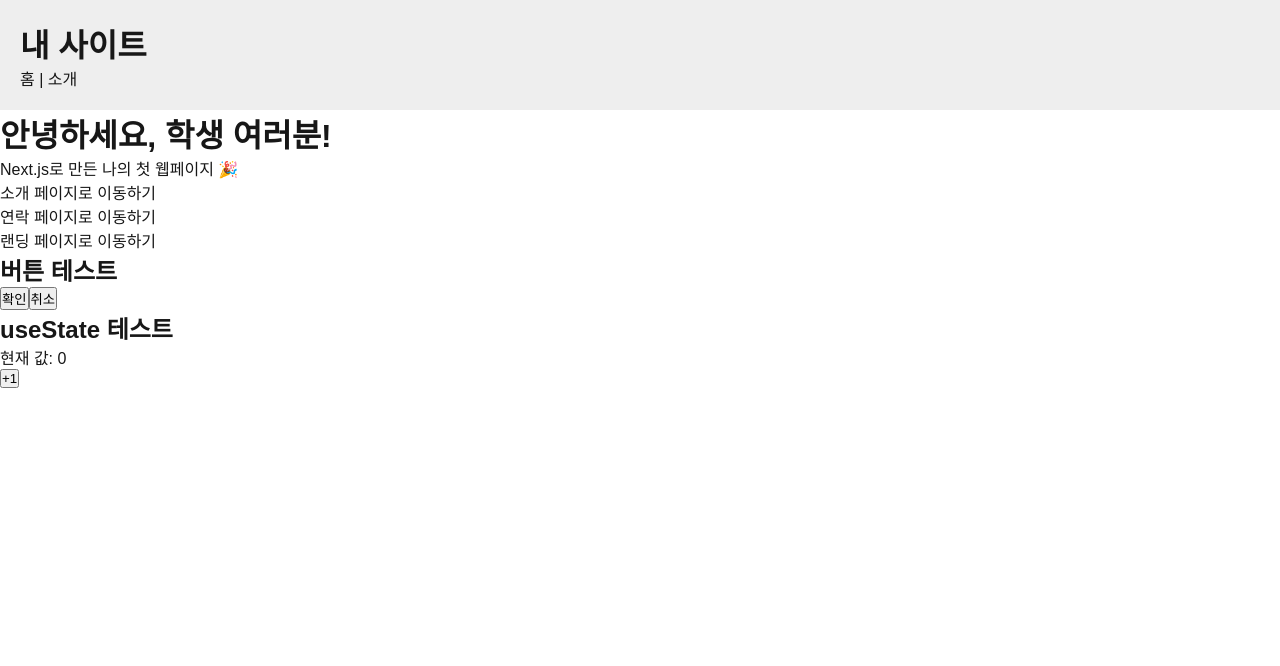
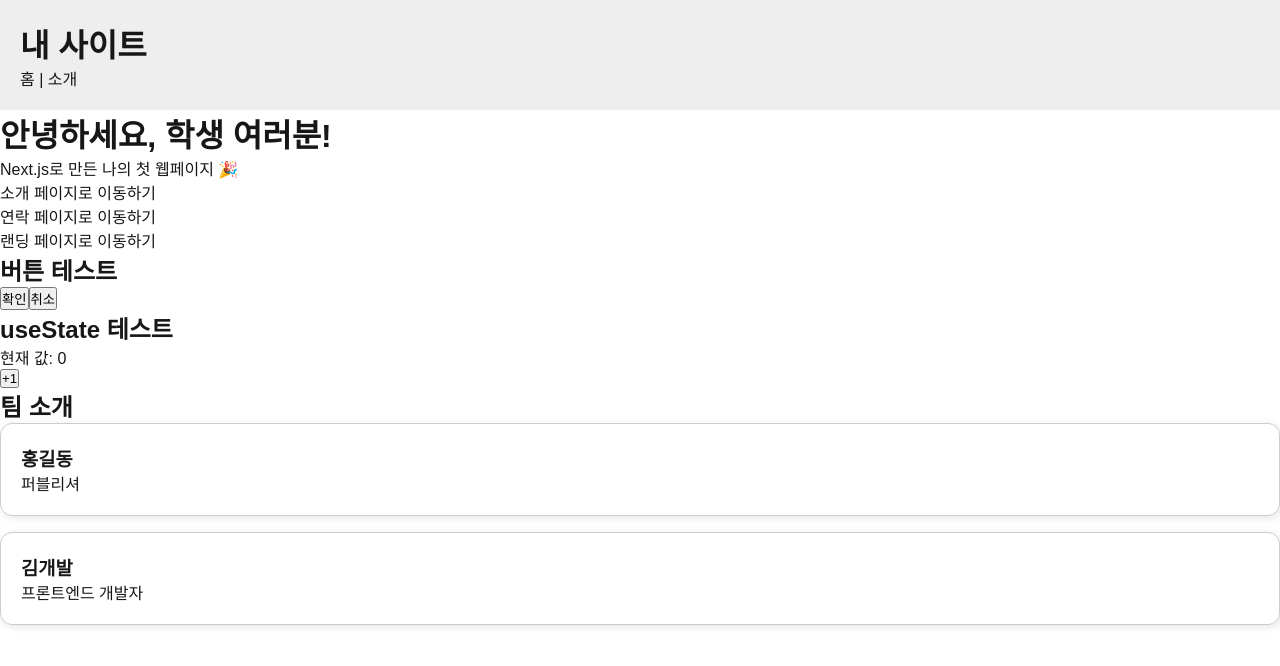
Before and after one commit to heroyooi/next-tutorial, a Next.js app: page / in a window 1280 px wide. Shown: the top 666 px of the page. Built offline with nearby package versions, Linux system fonts and the light colour scheme.

Commit message:
📘 G. 스타일링 - CSS Modules로 깔끔하게 꾸미기

```diff
--- a/src/app/globals.css
+++ b/src/app/globals.css
@@ -22,6 +22,7 @@ body {
   font-family: Arial, Helvetica, sans-serif;
   -webkit-font-smoothing: antialiased;
   -moz-osx-font-smoothing: grayscale;
+  font-family: 'Pretendard', sans-serif;
 }
 
 * {
--- a/src/app/page.tsx
+++ b/src/app/page.tsx
@@ -1,6 +1,7 @@
 import Link from 'next/link';
 import MyButton from '@/components/MyButton';
 import Counter from '@/components/Counter';
+import ProfileCard from '@/components/ProfileCard';
 
 export default function Home() {
   return (
@@ -20,6 +21,10 @@ export default function Home() {
 
       <h2>useState 테스트</h2>
       <Counter />
+
+      <h2>팀 소개</h2>
+      <ProfileCard name='홍길동' job='퍼블리셔' />
+      <ProfileCard name='김개발' job='프론트엔드 개발자' />
     </main>
   );
 }
--- /dev/null
+++ b/src/components/ProfileCard.module.css
@@ -0,0 +1,13 @@
+.card {
+  border: 1px solid #ccc;
+  padding: 20px;
+  border-radius: 12px;
+  box-shadow: 2px 2px 8px rgba(0, 0, 0, 0.1);
+  margin-bottom: 16px;
+  transition: all 0.3s;
+}
+
+.card:hover {
+  transform: translateY(-5px);
+  box-shadow: 4px 4px 12px rgba(0, 0, 0, 0.15);
+}
--- /dev/null
+++ b/src/components/ProfileCard.tsx
@@ -0,0 +1,15 @@
+import styles from './ProfileCard.module.css';
+
+type Props = {
+  name: string;
+  job: string;
+};
+
+export default function ProfileCard({ name, job }: Props) {
+  return (
+    <div className={styles.card}>
+      <h3>{name}</h3>
+      <p>{job}</p>
+    </div>
+  );
+}
```
